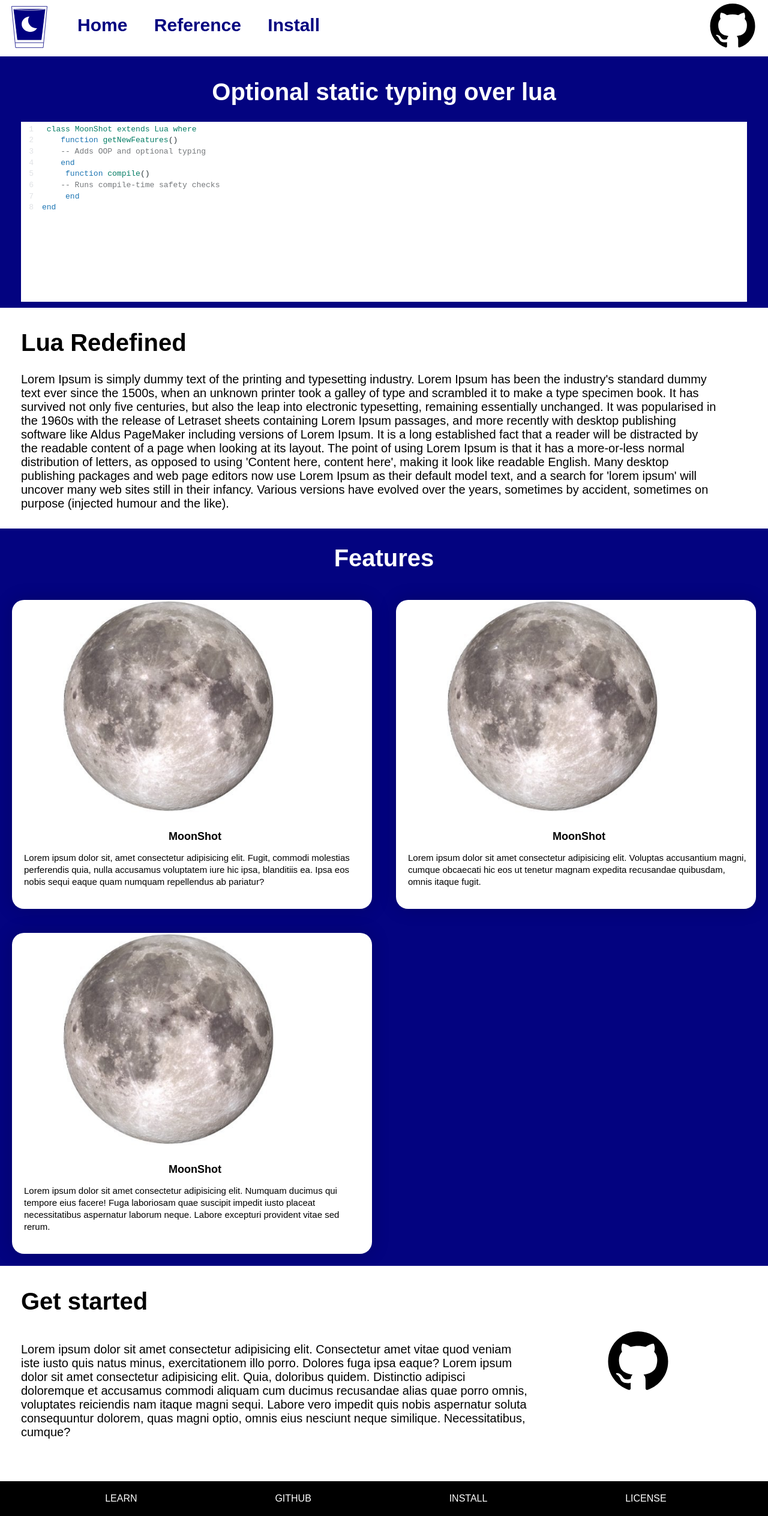
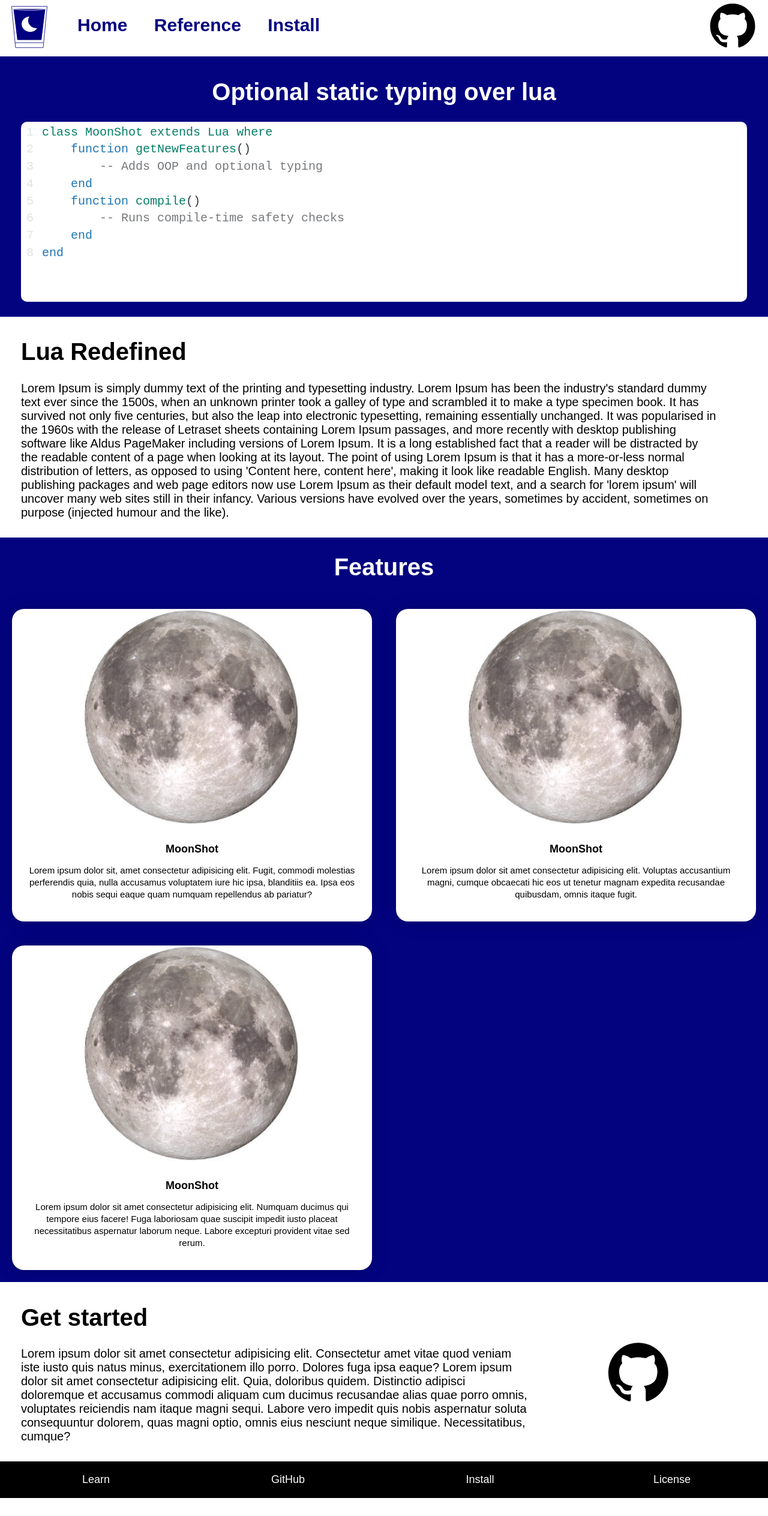
Before and after one commit to lugocorp/moonshot, a plain HTML site: page index.html in a window 1280 px wide. Shown: the whole page at 60% size. After the commit the page ends 2497 px from the top, so only its background shows below. Drawn offline with Linux system fonts and the light colour scheme.

Commit message:
CodeMirror and alignment updates

```diff
--- a/index.html
+++ b/index.html
@@ -34,12 +34,12 @@
       <div id="section"></div>
       <script>
         var editor = CodeMirror(document.getElementById("section"), {
-          value:
-            " class MoonShot extends Lua where \n\tfunction getNewFeatures() \n \t-- Adds OOP and optional typing \n \tend \n\t function compile() \n\t-- Runs compile-time safety checks \n\t end \nend",
-          mode: "lua",
-          theme: "neo",
+          value: "class MoonShot extends Lua where\n\tfunction getNewFeatures()\n\t\t-- Adds OOP and optional typing\n\tend\n\tfunction compile()\n\t\t-- Runs compile-time safety checks\n\tend\nend",
+          flattenSpans: true,
           lineNumbers: true,
           readOnly: true,
+          theme: "neo",
+          mode: "lua",
         });
       </script>
     </div>
@@ -113,8 +113,9 @@
       </div>
     </div>
     <div class="get-started small-enabled">
+      <div class="content">
+        <div>
           <h1>Get started</h1>
-      <div class="content">
           <p>
             Lorem ipsum dolor sit amet consectetur adipisicing elit. Consectetur
             amet vitae quod veniam iste iusto quis natus minus, exercitationem
@@ -126,14 +127,17 @@
             consequuntur dolorem, quas magni optio, omnis eius nesciunt neque
             similique. Necessitatibus, cumque?
           </p>
+        </div>
+        <div>
           <img src="res/github.svg" alt="" width="100" height="100" />
         </div>
       </div>
+    </div>
     <div class="footer small-enabled">
-      <a class="links" href="/">LEARN</a>
-      <a class="links" href="/">GITHUB</a>
-      <a class="links" href="/">INSTALL</a>
-      <a class="links" href="/">LICENSE</a>
+      <a class="links" href="/">Learn</a>
+      <a class="links" href="/">GitHub</a>
+      <a class="links" href="/">Install</a>
+      <a class="links" href="/">License</a>
     </div>
   </body>
 </html>
--- a/style.css
+++ b/style.css
@@ -13,6 +13,11 @@ body {
   overflow-x: hidden;
   margin: 0px;
   padding: 0;
+}
+
+.CodeMirror {
+  border-radius: 10px;
+  font-size: 20px;
 }
 
 /* Navigation */
@@ -48,7 +53,7 @@ body {
   color: var(--dark-text);
 }
 
-@media only screen and (max-width: 1000px) {
+@media only screen and (max-width: 800px) {
   .navigation > .left-side,
   .navigation > .right-side,
   .navigation > .center {
@@ -83,14 +88,14 @@ body {
 }
 .splash {
   background-color: var(--blue);
+  padding: 10px 35px 25px 35px;
   position: relative;
-  padding: 10px 35px;
 }
 
 @media only screen and (max-width: 1000px) {
   .splash {
-    padding-left: 0px;
-    padding-right: 0px;
+    padding-right: 10px;
+    padding-left: 10px;
   }
 }
 
@@ -117,8 +122,8 @@ body {
 
 @media only screen and (max-width: 1000px) {
   .lua {
-    padding-left: 0px;
-    padding-right: 0px;
+    padding-right: 10px;
+    padding-left: 10px;
   }
 }
 
@@ -145,52 +150,48 @@ body {
 }
 
 .card {
+  box-shadow: 0 0 30px rgba(0, 0, 0, 0.18);
   background-color: var(--white);
   border-radius: 20px;
-  box-shadow: 0 0 30px rgba(0, 0, 0, 0.18);
-  padding-left: 10px;
 }
 
-.container {
+.card .container {
   position: relative;
-
 }
 
 .card .container img {
+  border-radius: 20px 20px 0 0;
+  padding-left: 20%;
+  display: block;
   width: 60%;
-  display: block;
-  border-radius: 20px 20px 0 0;
-  align-items: center;
-  padding-left: 75px;
 }
 
 .card .details {
-  padding: 20px 10px;
+  text-align: center;
+  padding: 20px;
 }
 
 .card .details > h4 {
   color: var(--dark-text);
+  margin: 10px 0 15px 0;
   font-weight: 600;
   font-size: 18px;
-  margin: 10px 0 15px 0;
-  text-align: center;
 }
 
 .card .details p {
   color: var(--dark-text);
-  font-size: 15px;
   line-height: 20px;
   font-weight: 400;
+  font-size: 15px;
 }
 
 /* Get Started  */
 
 .get-started {
   background: var(--white);
+  padding-bottom: 50px;
   position: relative;
   padding: 10px 35px;
-  display: grid;
-  padding-bottom: 50px;
 }
 
 .get-started h1 {
@@ -201,51 +202,58 @@ body {
 }
 
 .get-started .content {
+  grid-template-columns: 70% 30%;
   display: grid;
-  grid-template-columns: 70% 30%;
 }
 
 .get-started .content p {
-  font-size: 20px;
   color: var(--dark-text);
   text-align: left;
+  font-size: 20px;
 }
 
 .get-started .content img {
-  width: 100%;
+  transform: translate(-50%,-50%);
+  position: relative;
   cursor: pointer;
+  width: 80%;
+  left: 50%;
+  top:50%;
 }
 
 @media only screen and (max-width: 1000px) {
+  .get-started .content{
+    grid-template-columns: 100%;
+  }
   .get-started {
-    padding-left: 0px;
-    padding-right: 0px;
+    padding-right: 10px;
+    padding-left: 10px;
   }
 }
 
 /* FOOTER  */
 
 .footer {
+  grid-template-columns: 25% 25% 25% 25%;
+  text-align: center;
   background: black;
-  padding-top: 20px;
-  padding-bottom: 20px;
-  margin-bottom: 0px;
+  padding: 20px 0;
+  display: grid;
 }
 
 .footer .links {
-  padding-left: 125px;
-  margin: 50.2px;
   text-decoration: none;
   color: var(--white);
   text-align: center;
+  font-size: 18px;
 }
 
-@media only screen and (max-width: 1000px) {
+.footer .links:hover {
+  text-decoration: underline;
+}
+
+@media only screen and (max-width: 400px) {
   .footer {
-    text-align: center;
-  }
-  .footer .links {
-    /* padding-bottom: 60px; */
-    font-size: 4vw;
+    grid-template-columns: 100%;
   }
 }
```
Lines whose indentation alone changed are shown as unchanged.
